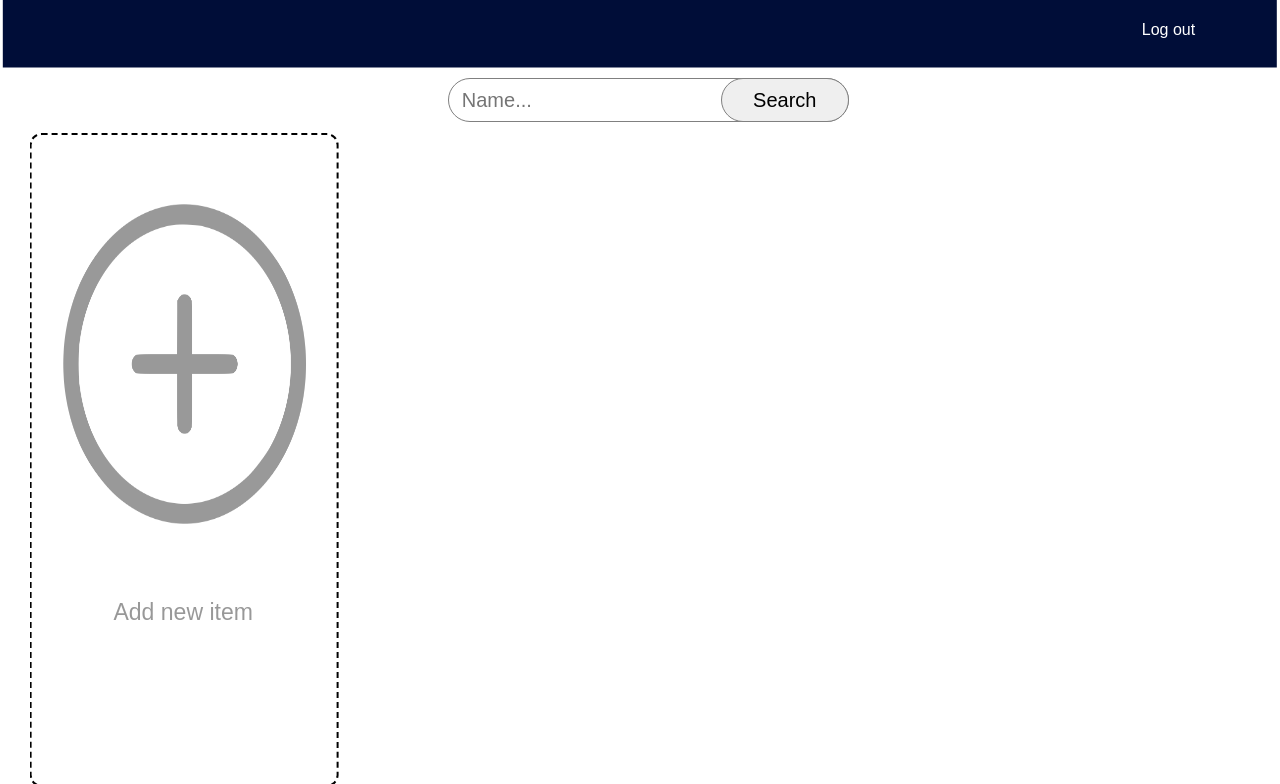
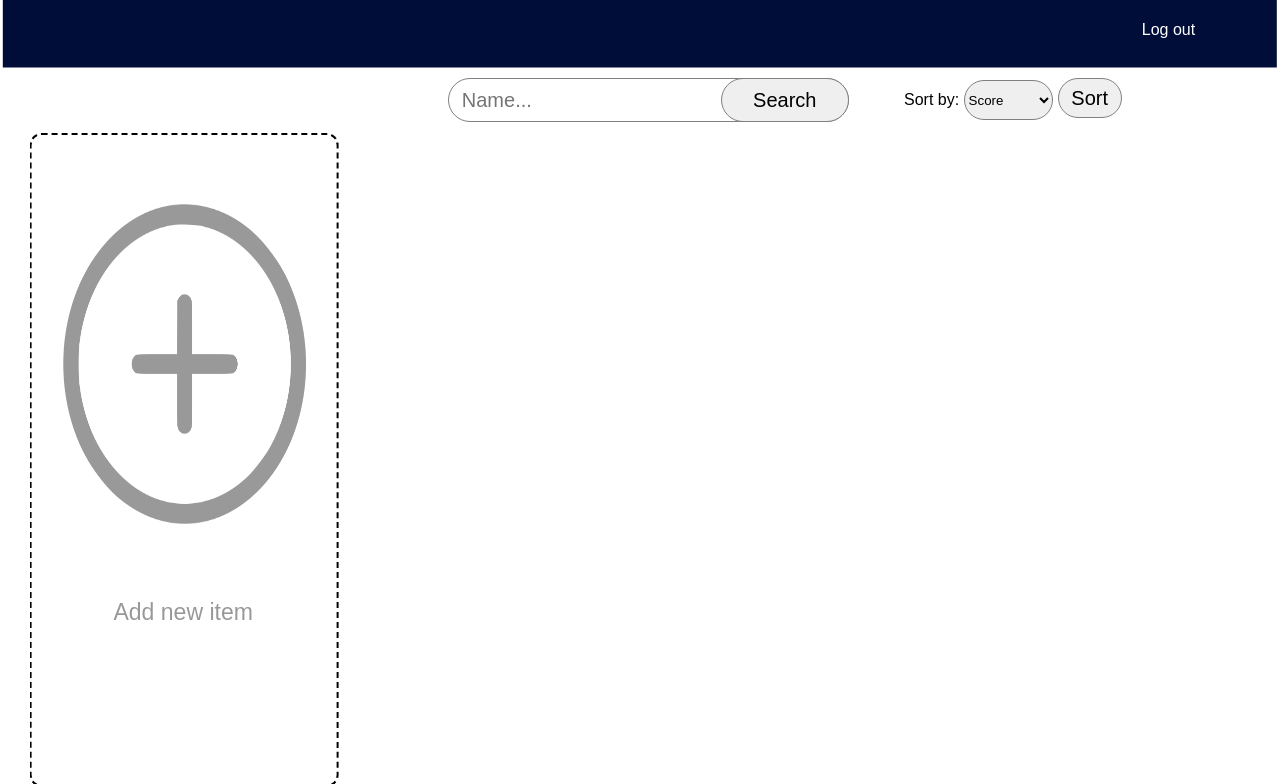
Before and after one commit to Parham-nooran/online-restaurant, a PHP site: page /adminpanel.php in a window 1280 px wide. Shown: the top 784 px of the page. Run offline with PHP 8.4, Linux system fonts and the light colour scheme; the visitor is signed in with stand-in values (Sample User, id 1); data that the repository does not hold is empty.

Commit message:
Add sort

```diff
--- a/adminpanel.php
+++ b/adminpanel.php
@@ -17,8 +17,14 @@
         require "databaseconnection.php";
         unset($_SESSION['error']);
         if(empty($_GET['search-value'])){
-            $query = "SELECT * FROM foods";
-            $result = mysqli_query($connection, $query);
+            if(empty($_GET['sort'])){
+                $query = "SELECT * FROM foods";
+                $result = mysqli_query($connection, $query);
+            } else{
+                $name = $_GET['sort'];
+                $query = "SELECT * FROM foods ORDER BY $name DESC";
+                $result = mysqli_query($connection, $query);
+            }
         } else{
             $name = $_GET['search-value'];
             $query = "SELECT * FROM foods WHERE Name LIKE '%$name%'";
@@ -26,10 +32,19 @@
         }
         $index = 2;
         ?>
-            <div class="search">
+            <div class="filter">
                 <form class="search-form" action="./adminpanel.php" method="get">
                     <input name="search-value" type="text" placeholder="Name..." class="search-box">
                     <input class="search-button" name="search-button" type="submit" value="Search">
+                </form>
+                <form class="sort" action="./adminpanel.php" method="get">
+                    <label for="sort">Sort by:</label>
+                    <select class="select" name="sort" id="sort">
+                        <option value="score">Score</option>
+                        <option value="Number">In Store</option>
+                        <option value="Price">Price</option>
+                    </select>
+                    <input class="select-button" type="submit" value="Sort">
                 </form>
             </div>
             <div class="wrapper">
--- a/style/adminpanel.css
+++ b/style/adminpanel.css
@@ -298,3 +298,30 @@ p{
     height: 5.5vh;
     width: 10vw;
 }
+
+
+.sort{
+    font-family: sans-serif;
+    z-index: 999;
+}
+
+
+.filter{
+    display: flex;
+}
+
+
+.select-button, .select{
+    height: 5vh;
+    border-radius: 3vw;
+    border: 1px solid gray;
+}
+
+.select{
+    width: 7vw;
+}
+
+
+.select-button{
+    width: 5vw;
+}
--- a/style/login.css
+++ b/style/login.css
@@ -1,7 +1,3 @@
-body{
-    /* background-color: rgb(43, 43, 43); */
-}
-
 header{
     height: 50px;
     padding: 10px;
```
Also changed, not shown: index.php (+18 -3 lines), style/style.css (+26 -0 lines), style/userpanel.css (+27 -0 lines), userpanel.php (+18 -3 lines).
